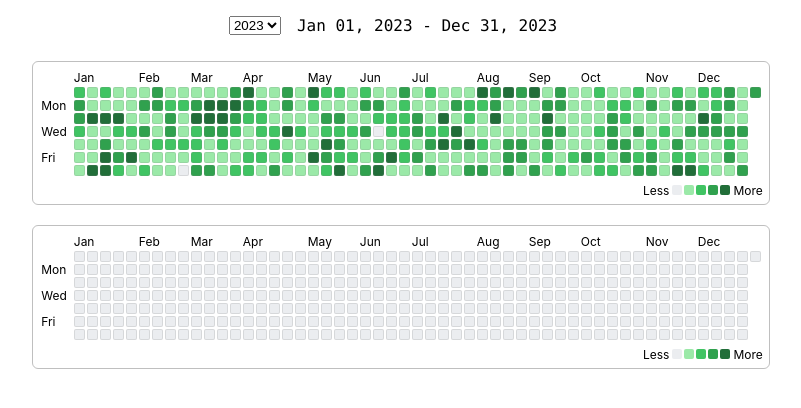
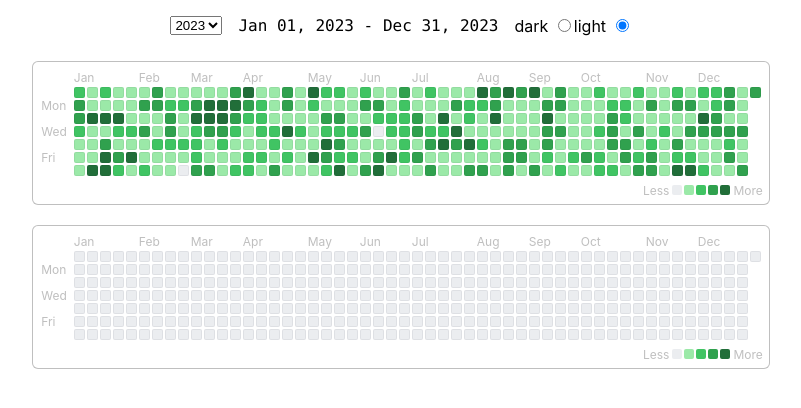
Before and after one commit to liyiji00/vue-calendar-graph, a Vue app: page / in a window 1280 px wide. Shown: the top 408 px of the page, without its empty margins (239-1040 px from the left). Built offline with nearby package versions, Linux system fonts and the light colour scheme.

Commit message:
feat: darkMode

```diff
--- a/src/App.vue
+++ b/src/App.vue
@@ -1,5 +1,5 @@
 <script setup lang="ts">
-import { computed, onMounted, ref } from 'vue'
+import { computed, ref } from 'vue'
 import dayjs from 'dayjs'
 
 import CG from './components/CalendarGraph'
@@ -18,6 +18,7 @@ function getRandomRecords(year: number) {
 const year     = ref<number>(2023)
 const FirstDay = computed(() => dayjs().year(year.value).startOf('y'))
 const LastDay  = computed(() => dayjs().year(year.value).endOf('y'))
+const isDark   = ref<boolean>(false)
 </script>
 
 <template>
@@ -29,15 +30,25 @@ const LastDay  = computed(() => dayjs().year(year.value).endOf('y'))
       <option :value="2023" selected>2023</option>
     </select>
     <pre>{{ dF(FirstDay) }} - {{ dF(LastDay) }}</pre>
+    <div class="flex-center">
+      <div>
+        dark
+        <input type="radio" :checked="isDark" @click="isDark=true" >
+      </div>
+      <div>
+        light
+        <input type="radio" :checked="!isDark" @click="isDark=false" >
+      </div>
+    </div>
   </div>
   <CG
-    class="calendar-graph"
     :year="(year)"
-    :records="getRandomRecords(2023)"
+    :is-dark="isDark"
+    :records="getRandomRecords(year)"
   />
   <CG
-    class="calendar-graph"
     :year="(year)"
+    :is-dark="isDark"
   />
 </template>
 
@@ -48,7 +59,9 @@ const LastDay  = computed(() => dayjs().year(year.value).endOf('y'))
   align-items    : center;
 }
 
-.calendar-graph {
-  margin: 10px;
+.flex-center {
+  display        : flex;
+  justify-content: center;
+  align-items    : center;
 }
 </style>
--- a/src/components/CalendarGraph/default.json
+++ b/src/components/CalendarGraph/default.json
@@ -1,10 +1,25 @@
 {
   "colors": {
-    "0": "#ebedf0",
-    "1": "#9be9a8",
-    "2": "#40c463",
-    "3": "#30a14e",
-    "4": "#216e39"
+    "0": {
+      "light": "#ebedf0",
+      "dark" : "#161b22"
+    },
+    "1": {
+      "light": "#9be9a8",
+      "dark" : "#0e4429"
+    },
+    "2": {
+      "light": "#40c463",
+      "dark" : "#006d32"
+    },
+    "3": {
+      "light": "#30a14e",
+      "dark": "#26a641"
+    },
+    "4": {
+      "light": "#216e39",
+      "dark" : "#39d353"
+    }
   },
   "levels": {
     "1": 0,
--- a/src/components/CalendarGraph/index.vue
+++ b/src/components/CalendarGraph/index.vue
@@ -22,6 +22,7 @@ const porps = defineProps<{
   /** Sort by days, need consecutive */
   records?: number[]
   renderTootip?: (days: number, count: number) => string
+  isDark?: boolean
 }>()
 
 
@@ -39,7 +40,15 @@ function getLevel(count: number) {
   return 0
 }
 function getFillColor(count: number) {
-  return (porps.colors || defalutValue.colors)[getLevel(count)]
+  return porps.colors
+    ? (porps.colors[getLevel(count)])
+    : defalutValue.colors[getLevel(count)][porps.isDark ? 'dark' : 'light']
+}
+function getPaletteColors() {
+  const keys: ('0'|'1'|'2'|'3'|'4')[] = ['0', '1', '2', '3', '4']
+  return porps.colors
+    ? keys.map(key => porps.colors![key])
+    : keys.map(key => defalutValue.colors[key][porps.isDark ? 'dark' : 'light'])
 }
 
 function getMouthColspan(month: number) {
@@ -98,7 +107,7 @@ function getTootipText(record: {days: number, count: number}) {
 </script>
 
 <template>
-  <div class="container">
+  <div class="container" :class="isDark ? 'dark' : null">
     <table>
       <thead>
         <tr class="months">
@@ -132,7 +141,7 @@ function getTootipText(record: {days: number, count: number}) {
       <div class="palette">
         <span>Less</span>
           <div class="svgs">
-            <svg width="10" height="10" v-for="color of porps.colors || defalutValue.colors">
+            <svg width="10" height="10" v-for="color of getPaletteColors()">
               <rect width="10" height="10" :fill="color" />
             </svg>
           </div>
@@ -148,6 +157,23 @@ function getTootipText(record: {days: number, count: number}) {
   border       : 1px solid rgba(128, 128, 128, 0.5);
   border-radius: 6px;
   padding      : 6px;
+  margin       : 10px;
+  color: rgba(128, 128, 128, 0.5);
+
+  background-color: #fff;
+
+  td.record {
+    border: 1px solid rgba(27, 31, 35, 0.06);
+  }
+
+  &.dark {
+    background-color: #111;
+
+    td.record {
+      border: 1px solid rgba(255, 255, 255, 0.05);
+    }
+  }
+
 
   font-size: 12px;
 
@@ -157,7 +183,6 @@ function getTootipText(record: {days: number, count: number}) {
 
   > table {
     border-collapse: separate;
-
     > thead {
       > tr {
         height     : 15px;
@@ -168,10 +193,10 @@ function getTootipText(record: {days: number, count: number}) {
           padding: 0;
         }
       }
-
     }
 
     > tbody {
+      * { opacity: 1; }
       > tr {
         height     : 11px;
         line-height: 11px;
@@ -187,7 +212,6 @@ function getTootipText(record: {days: number, count: number}) {
           &.record {
             width    : 11px;
             max-width: 11px;
-            border   : 1px solid rgba(128, 128, 128, 0.2);
           }
         }
       }
```
